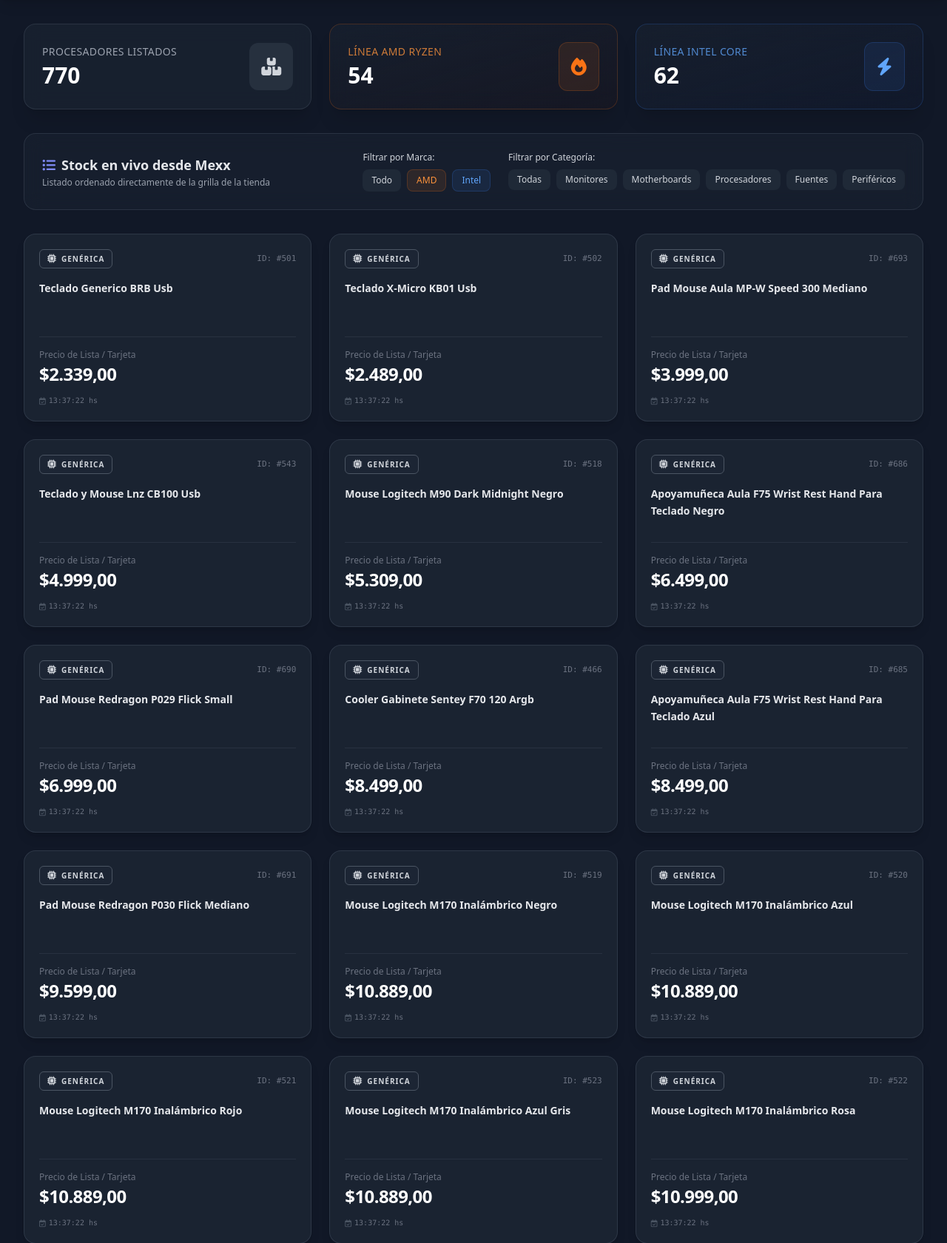
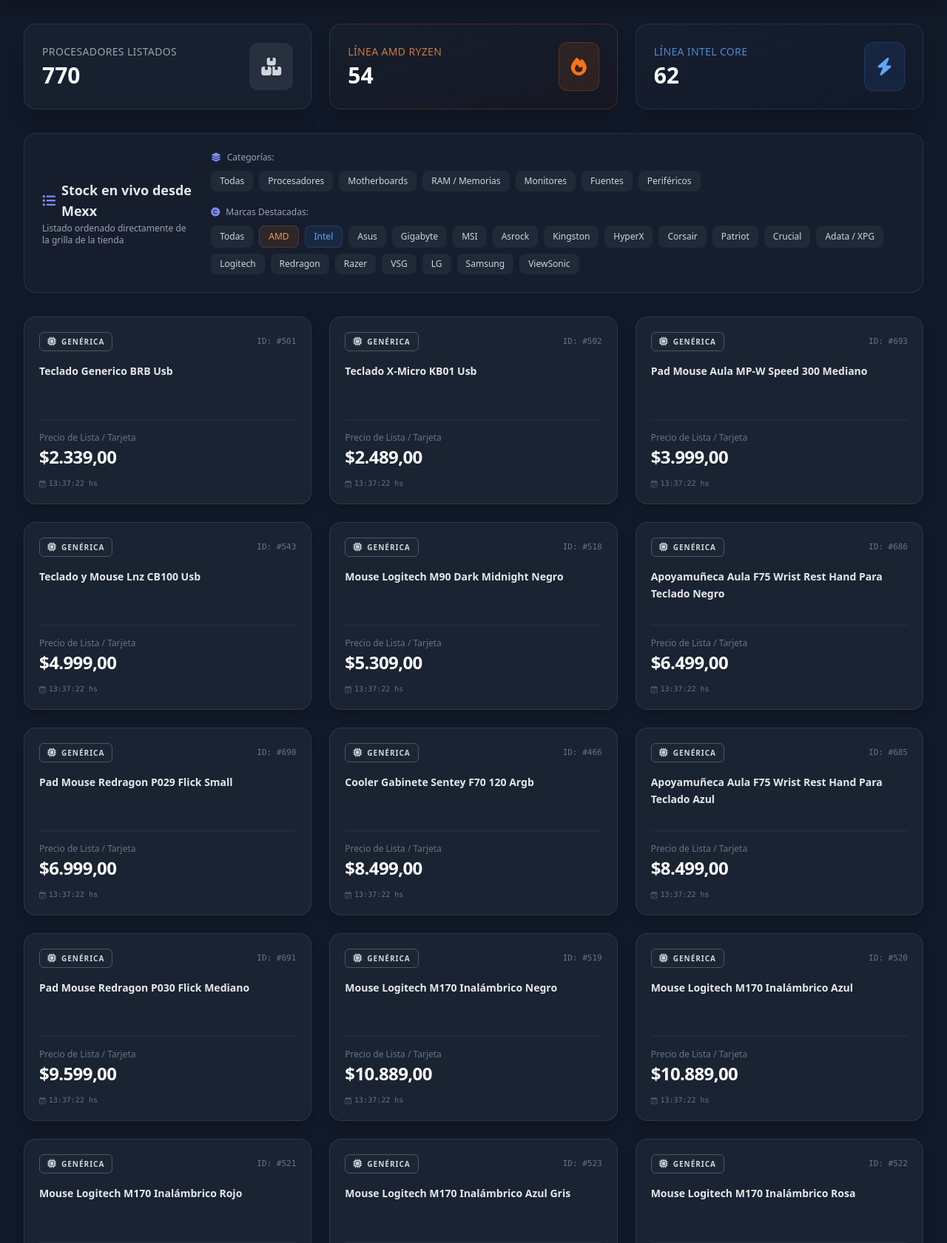
Before and after one commit to Santiago-Penalver/mexx-scraper, a Flask app: page / in a window 1280 px wide. Shown: the part 77-1758 px from the top of the page at 74% size. Run offline with Flask 3, Linux system fonts and the light colour scheme; data comes from the database, SQL or seed files in the repository; both versions use the stored data as it was after the commit; some libraries are stand-ins or nearby versions.

Commit message:
Feat(filters): Seccion de Categorías y Marcas extendidas en Filtrps

```diff
--- a/app.py
+++ b/app.py
@@ -37,13 +37,20 @@ def filtrar_productos():
 
     # Filtro de marcas
     if marca_indicada != "Todo":
-        query += " AND marca = ?"
-        params.append(marca_indicada)
+         if marca_indicada in ["AMD", "Intel", "Genérica"]:
+            query += " AND marca LIKE ?"
+            params.append(marca_indicada)
+         else:
+             query += " AND (marca LIKE ? OR nombre LIKE ?)"
+             params.append(f"%{marca_indicada}%")
+             params.append(f"%{marca_indicada}%")
 
     # Filtro de categorías
     if categoria_indicada != "Todo":
          if categoria_indicada == "Periféricos":
               query += " AND categoria IN ('Teclados y Mouses', 'Audio y Microfonos')"
+         elif categoria_indicada in ["RAM", "Memorias"]:
+              query += " AND (categoria LIKE '%Memoria&' OR nombre LIKE '%RAM%' OR nombre LIKE '%DDR%')"
 
          else:
                query += " AND categoria = ?"
--- a/templates/indexmexxlist.html
+++ b/templates/indexmexxlist.html
@@ -98,30 +98,64 @@
                 </div>
 
                 <!-- Contenedor de Botoneras de Filtros -->
-                <div class="flex flex-col sm:flex-row gap-6">
-                    <!-- FILTROS POR MARCA -->
-                    <div>
-                        <p class="text-xs text-gray-300 font-medium mb-2">Filtrar por Marca:</p>
-                        <div class="flex gap-2">
-                            <button hx-get="/filtrar?marca=Todo" hx-target="#grid-productos" class="px-3 py-1.5 text-xs font-medium rounded-lg bg-gray-800 text-gray-300 hover:bg-gray-700 transition-colors">Todo</button>
-                            <button hx-get="/filtrar?marca=AMD" hx-target="#grid-productos" class="px-3 py-1.5 text-xs font-medium rounded-lg bg-orange-500/10 text-orange-400 border border-orange-500/20 hover:bg-orange-500/20 transition-colors">AMD</button>
-                            <button hx-get="/filtrar?marca=Intel" hx-target="#grid-productos" class="px-3 py-1.5 text-xs font-medium rounded-lg bg-blue-500/10 text-blue-400 border border-blue-500/20 hover:bg-blue-500/20 transition-colors">Intel</button>
-                        </div>
-                    </div>
+                <div class="flex flex-col gap-5">
 
                     <!-- FILTROS POR CATEGORÍA -->
                     <div>
-                        <p class="text-xs text-gray-300 font-medium mb-2">Filtrar por Categoría:</p>
-                        <div class="flex flex-wrap gap-2 max-w-xl">
-                            <button hx-get="/filtrar?categoria=Todo" hx-target="#grid-productos" class="px-3 py-1.5 text-xs font-medium rounded-lg bg-gray-800 text-gray-300 hover:bg-gray-700 transition-colors">Todas</button>
-                            <button hx-get="/filtrar?categoria=Monitores" hx-target="#grid-productos" class="px-3 py-1.5 text-xs font-medium rounded-lg bg-gray-800 text-gray-300 hover:bg-gray-700 transition-colors">Monitores</button>
-                            <button hx-get="/filtrar?categoria=Motherboards" hx-target="#grid-productos" class="px-3 py-1.5 text-xs font-medium rounded-lg bg-gray-800 text-gray-300 hover:bg-gray-700 transition-colors">Motherboards</button>
-                            <button hx-get="/filtrar?categoria=Procesadores" hx-target="#grid-productos" class="px-3 py-1.5 text-xs font-medium rounded-lg bg-gray-800 text-gray-300 hover:bg-gray-700 transition-colors">Procesadores</button>
-                            <button hx-get="/filtrar?categoria=Fuentes de Poder" hx-target="#grid-productos" class="px-3 py-1.5 text-xs font-medium rounded-lg bg-gray-800 text-gray-300 hover:bg-gray-700 transition-colors">Fuentes</button>
-                            <!-- NUEVO BOTÓN DE PERIFÉRICOS -->
-                            <button hx-get="/filtrar?categoria=Periféricos" hx-target="#grid-productos" class="px-3 py-1.5 text-xs font-medium rounded-lg bg-gray-800 text-gray-300 hover:bg-gray-700 transition-colors">Periféricos</button>
+                            <p class="text-xs text-gray-400 font-medium mb-2.5 flex items-center">
+                                <i class="fa-solid fa-layer-group mr-2 text-indigo-400"></i> Categorías:
+                            </p>
+                            <div class="flex flex-wrap gap-2" id="grupo-categorias">
+                                <button hx-get="/filtrar?categoria=Todo" hx-target="#grid-productos" class="px-3 py-1.5 text-xs font-medium rounded-lg bg-gray-800 text-gray-300 hover:bg-gray-700 hover:text-white transition-all">Todas</button>
+                                <button hx-get="/filtrar?categoria=Procesadores" hx-target="#grid-productos" class="px-3 py-1.5 text-xs font-medium rounded-lg bg-gray-800 text-gray-300 hover:bg-gray-700 hover:text-white transition-all">Procesadores</button>
+                                <button hx-get="/filtrar?categoria=Motherboards" hx-target="#grid-productos" class="px-3 py-1.5 text-xs font-medium rounded-lg bg-gray-800 text-gray-300 hover:bg-gray-700 hover:text-white transition-all">Motherboards</button>
+                                <button hx-get="/filtrar?categoria=RAM" hx-target="#grid-productos" class="px-3 py-1.5 text-xs font-medium rounded-lg bg-gray-800 text-gray-300 hover:bg-gray-700 hover:text-white transition-all">RAM / Memorias</button>
+                                <button hx-get="/filtrar?categoria=Monitores" hx-target="#grid-productos" class="px-3 py-1.5 text-xs font-medium rounded-lg bg-gray-800 text-gray-300 hover:bg-gray-700 hover:text-white transition-all">Monitores</button>
+                                <button hx-get="/filtrar?categoria=Fuentes de Poder" hx-target="#grid-productos" class="px-3 py-1.5 text-xs font-medium rounded-lg bg-gray-800 text-gray-300 hover:bg-gray-700 hover:text-white transition-all">Fuentes</button>
+                                <button hx-get="/filtrar?categoria=Periféricos" hx-target="#grid-productos" class="px-3 py-1.5 text-xs font-medium rounded-lg bg-gray-800 text-gray-300 hover:bg-gray-700 hover:text-white transition-all">Periféricos</button>
+                            </div>
                         </div>
+
+                        <!-- FILTROS POR MARCA (Organizadas por ecosistema) -->
+                        <div>
+                            <p class="text-xs text-gray-400 font-medium mb-2.5 flex items-center">
+                                <i class="fa-solid fa-copyright mr-2 text-indigo-400"></i> Marcas Destacadas:
+                            </p>
+                            <div class="flex flex-wrap gap-2" id="grupo-marcas">
+                                <!-- Reset -->
+                                <button hx-get="/filtrar?marca=Todo" hx-target="#grid-productos" class="px-3 py-1.5 text-xs font-medium rounded-lg bg-gray-800 text-gray-300 hover:bg-gray-700 transition-all">Todas</button>
+
+                                <!-- Procesadores & Placas Madre / De Video -->
+                                <button hx-get="/filtrar?marca=AMD" hx-target="#grid-productos" class="px-3 py-1.5 text-xs font-medium rounded-lg bg-orange-500/10 text-orange-400 border border-orange-500/20 hover:bg-orange-500/20 transition-all">AMD</button>
+                                <button hx-get="/filtrar?marca=Intel" hx-target="#grid-productos" class="px-3 py-1.5 text-xs font-medium rounded-lg bg-blue-500/10 text-blue-400 border border-blue-500/20 hover:bg-blue-500/20 transition-all">Intel</button>
+                                <button hx-get="/filtrar?marca=Asus" hx-target="#grid-productos" class="px-3 py-1.5 text-xs font-medium rounded-lg bg-gray-800 text-gray-300 hover:bg-gray-700 transition-all">Asus</button>
+                                <button hx-get="/filtrar?marca=Gigabyte" hx-target="#grid-productos" class="px-3 py-1.5 text-xs font-medium rounded-lg bg-gray-800 text-gray-300 hover:bg-gray-700 transition-all">Gigabyte</button>
+                                <button hx-get="/filtrar?marca=MSI" hx-target="#grid-productos" class="px-3 py-1.5 text-xs font-medium rounded-lg bg-gray-800 text-gray-300 hover:bg-gray-700 transition-all">MSI</button>
+                                <button hx-get="/filtrar?marca=Asrock" hx-target="#grid-productos" class="px-3 py-1.5 text-xs font-medium rounded-lg bg-gray-800 text-gray-300 hover:bg-gray-700 transition-all">Asrock</button>
+
+                                <!-- Memorias & Almacenamiento -->
+                                <button hx-get="/filtrar?marca=Kingston" hx-target="#grid-productos" class="px-3 py-1.5 text-xs font-medium rounded-lg bg-gray-800 text-gray-300 hover:bg-gray-700 transition-all">Kingston</button>
+                                <button hx-get="/filtrar?marca=HyperX" hx-target="#grid-productos" class="px-3 py-1.5 text-xs font-medium rounded-lg bg-gray-800 text-gray-300 hover:bg-gray-700 transition-all">HyperX</button>
+                                <button hx-get="/filtrar?marca=Corsair" hx-target="#grid-productos" class="px-3 py-1.5 text-xs font-medium rounded-lg bg-gray-800 text-gray-300 hover:bg-gray-700 transition-all">Corsair</button>
+                                <button hx-get="/filtrar?marca=Patriot" hx-target="#grid-productos" class="px-3 py-1.5 text-xs font-medium rounded-lg bg-gray-800 text-gray-300 hover:bg-gray-700 transition-all">Patriot</button>
+                                <button hx-get="/filtrar?marca=Crucial" hx-target="#grid-productos" class="px-3 py-1.5 text-xs font-medium rounded-lg bg-gray-800 text-gray-300 hover:bg-gray-700 transition-all">Crucial</button>
+                                <button hx-get="/filtrar?marca=Adata" hx-target="#grid-productos" class="px-3 py-1.5 text-xs font-medium rounded-lg bg-gray-800 text-gray-300 hover:bg-gray-700 transition-all">Adata / XPG</button>
+
+                                <!-- Periféricos -->
+                                <button hx-get="/filtrar?marca=Logitech" hx-target="#grid-productos" class="px-3 py-1.5 text-xs font-medium rounded-lg bg-gray-800 text-gray-300 hover:bg-gray-700 transition-all">Logitech</button>
+                                <button hx-get="/filtrar?marca=Redragon" hx-target="#grid-productos" class="px-3 py-1.5 text-xs font-medium rounded-lg bg-gray-800 text-gray-300 hover:bg-gray-700 transition-all">Redragon</button>
+                                <button hx-get="/filtrar?marca=Razer" hx-target="#grid-productos" class="px-3 py-1.5 text-xs font-medium rounded-lg bg-gray-800 text-gray-300 hover:bg-gray-700 transition-all">Razer</button>
+                                <button hx-get="/filtrar?marca=VSG" hx-target="#grid-productos" class="px-3 py-1.5 text-xs font-medium rounded-lg bg-gray-800 text-gray-300 hover:bg-gray-700 transition-all">VSG</button>
+
+                                <!-- Monitores & Pantallas -->
+                                <button hx-get="/filtrar?marca=LG" hx-target="#grid-productos" class="px-3 py-1.5 text-xs font-medium rounded-lg bg-gray-800 text-gray-300 hover:bg-gray-700 transition-all">LG</button>
+                                <button hx-get="/filtrar?marca=Samsung" hx-target="#grid-productos" class="px-3 py-1.5 text-xs font-medium rounded-lg bg-gray-800 text-gray-300 hover:bg-gray-700 transition-all">Samsung</button>
+                                <button hx-get="/filtrar?marca=ViewSonic" hx-target="#grid-productos" class="px-3 py-1.5 text-xs font-medium rounded-lg bg-gray-800 text-gray-300 hover:bg-gray-700 transition-all">ViewSonic</button>
+                            </div>
+                        </div>
+
                     </div>
+
                 </div>
 
             </div>
```
Also changed, not shown: mexxlista.db.
